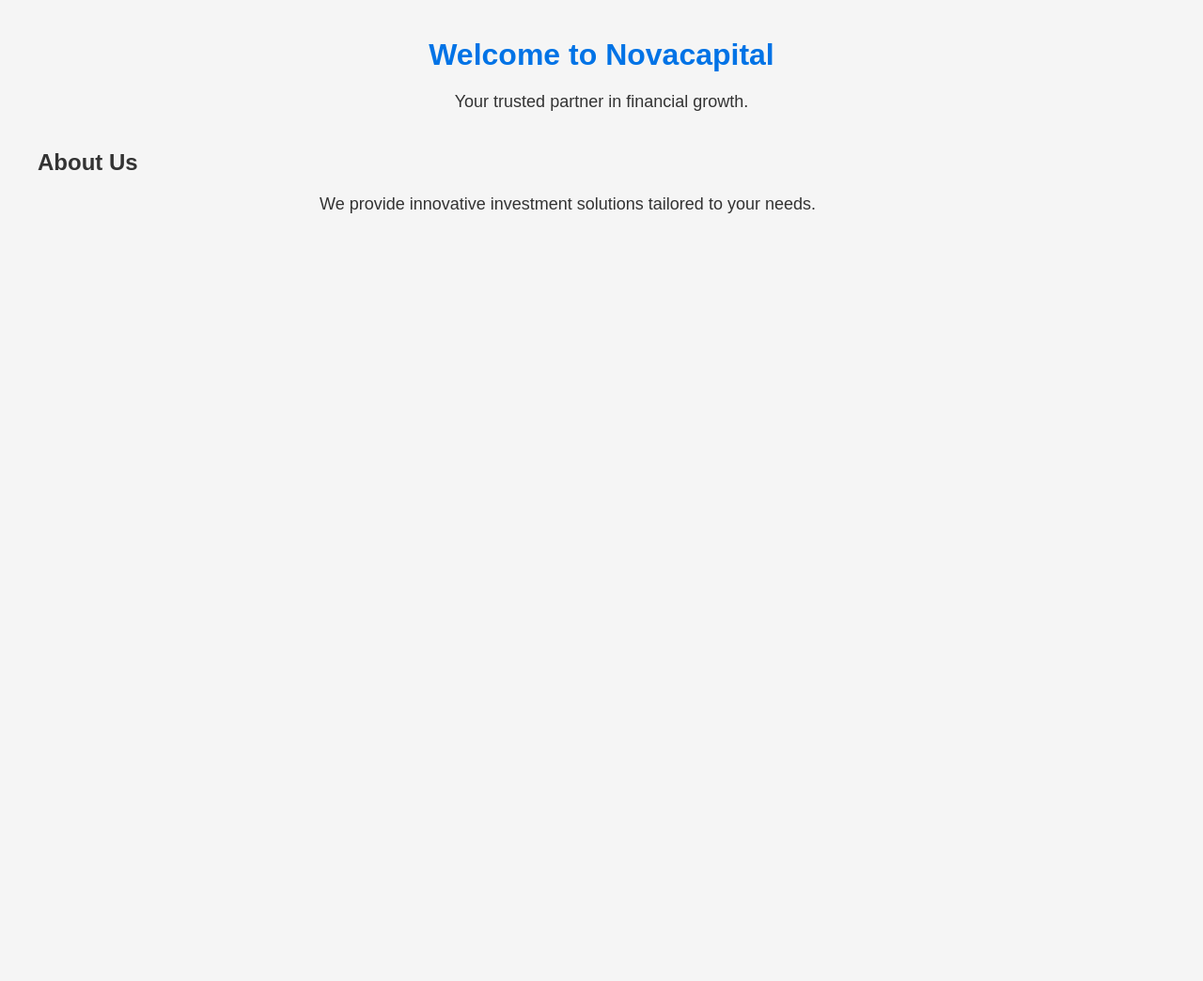
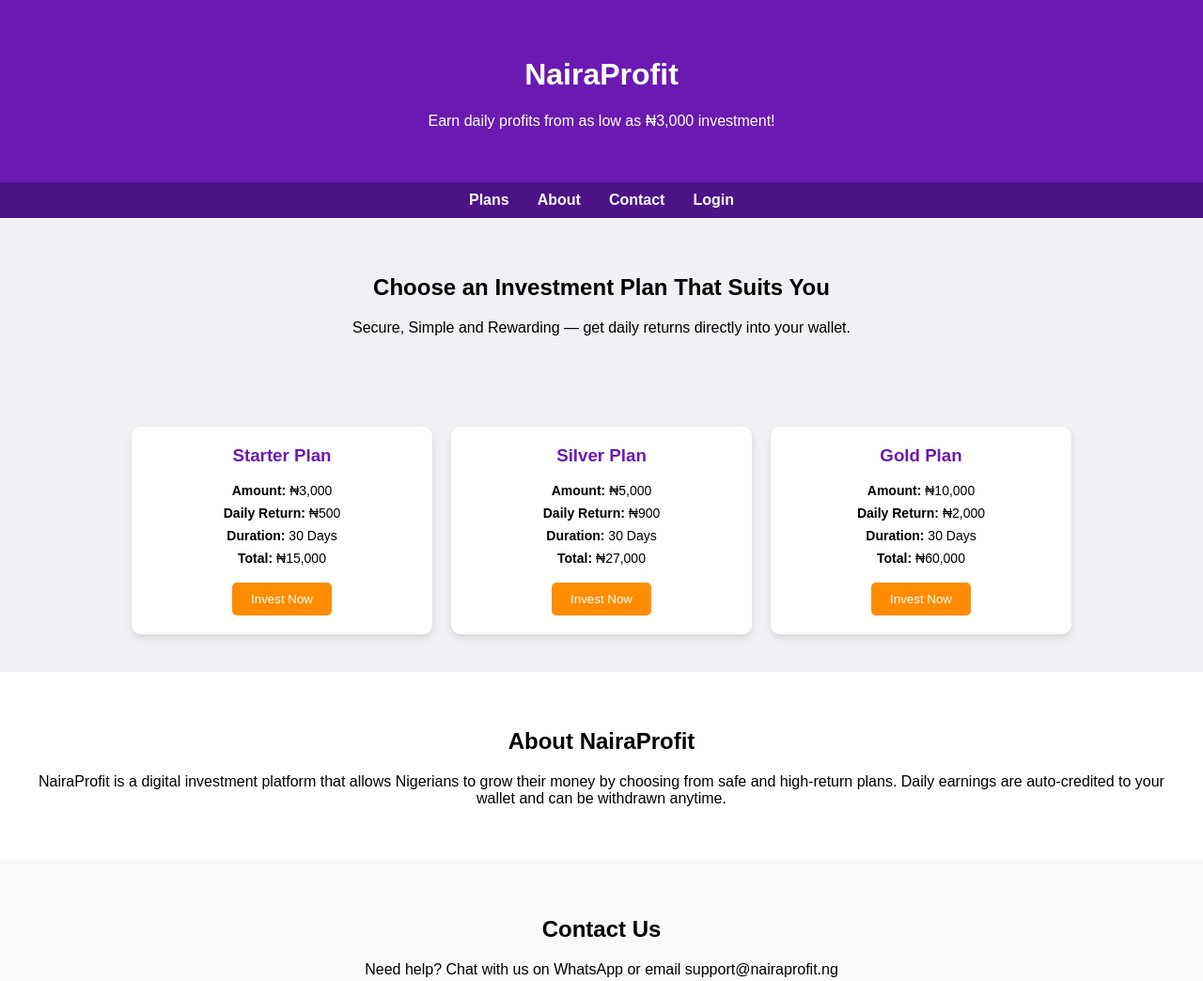
Before and after one commit to odo126/-novacapital-website-, a plain HTML site: page index.html in a window 1280 px wide. Shown: the top 1044 px of the page at 94% size. Before the commit the page ends 800 px from the top, so only its background shows below. Drawn offline with Linux system fonts and the light colour scheme.

Commit message:
Update index.html

```diff
--- a/index.html
+++ b/index.html
@@ -1,40 +1,122 @@
-<!DOCTYPE html>
-<html lang="en">
+<!DOCTYPE html><html lang="en">
 <head>
   <meta charset="UTF-8" />
-  <meta name="viewport" content="width=device-width, initial-scale=1" />
-  <title>Novacapital</title>
+  <meta name="viewport" content="width=device-width, initial-scale=1.0" />
+  <title>NairaProfit - ROI Investment Platform</title>
   <style>
     body {
       font-family: Arial, sans-serif;
-      margin: 40px;
-      background: #f5f5f5;
-      color: #333;
+      background-color: #f0f0f5;
+      margin: 0;
+      padding: 0;
     }
     header {
+      background-color: #6b1ab1;
+      color: white;
+      padding: 40px 20px;
       text-align: center;
-      margin-bottom: 40px;
     }
-    h1 {
-      color: #0073e6;
+    nav {
+      display: flex;
+      justify-content: center;
+      background-color: #4e1287;
+      padding: 10px 0;
     }
-    p {
-      font-size: 18px;
-      max-width: 600px;
-      margin: 0 auto;
+    nav a {
+      color: white;
+      margin: 0 15px;
+      text-decoration: none;
+      font-weight: bold;
+    }
+    .hero {
+      text-align: center;
+      padding: 40px 20px;
+    }
+    .plans {
+      display: flex;
+      flex-wrap: wrap;
+      justify-content: center;
+      gap: 20px;
+      padding: 40px 20px;
+    }
+    .plan {
+      background-color: white;
+      border-radius: 10px;
+      box-shadow: 0 4px 8px rgba(0,0,0,0.1);
+      padding: 20px;
+      width: 280px;
+      text-align: center;
+    }
+    .plan h3 {
+      margin-top: 0;
+      color: #6b1ab1;
+    }
+    .plan p {
+      margin: 8px 0;
+      font-size: 14px;
+    }
+    .plan button {
+      margin-top: 10px;
+      background-color: #ff8c00;
+      color: white;
+      border: none;
+      padding: 10px 20px;
+      border-radius: 5px;
+      cursor: pointer;
+    }
+    footer {
+      background-color: #222;
+      color: white;
+      text-align: center;
+      padding: 20px;
     }
   </style>
 </head>
 <body>
   <header>
-    <h1>Welcome to Novacapital</h1>
-    <p>Your trusted partner in financial growth.</p>
-  </header>
-  <main>
-    <section>
-      <h2>About Us</h2>
-      <p>We provide innovative investment solutions tailored to your needs.</p>
-    </section>
-  </main>
+    <h1>NairaProfit</h1>
+    <p>Earn daily profits from as low as ₦3,000 investment!</p>
+  </header>  <nav>
+    <a href="#plans">Plans</a>
+    <a href="#about">About</a>
+    <a href="#contact">Contact</a>
+    <a href="#login">Login</a>
+  </nav>  <section class="hero">
+    <h2>Choose an Investment Plan That Suits You</h2>
+    <p>Secure, Simple and Rewarding — get daily returns directly into your wallet.</p>
+  </section>  <section class="plans" id="plans">
+    <div class="plan">
+      <h3>Starter Plan</h3>
+      <p><strong>Amount:</strong> ₦3,000</p>
+      <p><strong>Daily Return:</strong> ₦500</p>
+      <p><strong>Duration:</strong> 30 Days</p>
+      <p><strong>Total:</strong> ₦15,000</p>
+      <button>Invest Now</button>
+    </div>
+    <div class="plan">
+      <h3>Silver Plan</h3>
+      <p><strong>Amount:</strong> ₦5,000</p>
+      <p><strong>Daily Return:</strong> ₦900</p>
+      <p><strong>Duration:</strong> 30 Days</p>
+      <p><strong>Total:</strong> ₦27,000</p>
+      <button>Invest Now</button>
+    </div>
+    <div class="plan">
+      <h3>Gold Plan</h3>
+      <p><strong>Amount:</strong> ₦10,000</p>
+      <p><strong>Daily Return:</strong> ₦2,000</p>
+      <p><strong>Duration:</strong> 30 Days</p>
+      <p><strong>Total:</strong> ₦60,000</p>
+      <button>Invest Now</button>
+    </div>
+  </section>  <section id="about" style="padding: 40px 20px; background-color: #fff; text-align: center;">
+    <h2>About NairaProfit</h2>
+    <p>NairaProfit is a digital investment platform that allows Nigerians to grow their money by choosing from safe and high-return plans. Daily earnings are auto-credited to your wallet and can be withdrawn anytime.</p>
+  </section>  <section id="contact" style="padding: 40px 20px; background-color: #f9f9f9; text-align: center;">
+    <h2>Contact Us</h2>
+    <p>Need help? Chat with us on WhatsApp or email support@nairaprofit.ng</p>
+  </section>  <footer>
+    &copy; 2025 NairaProfit. All rights reserved.
+  </footer>
 </body>
 </html>
```
